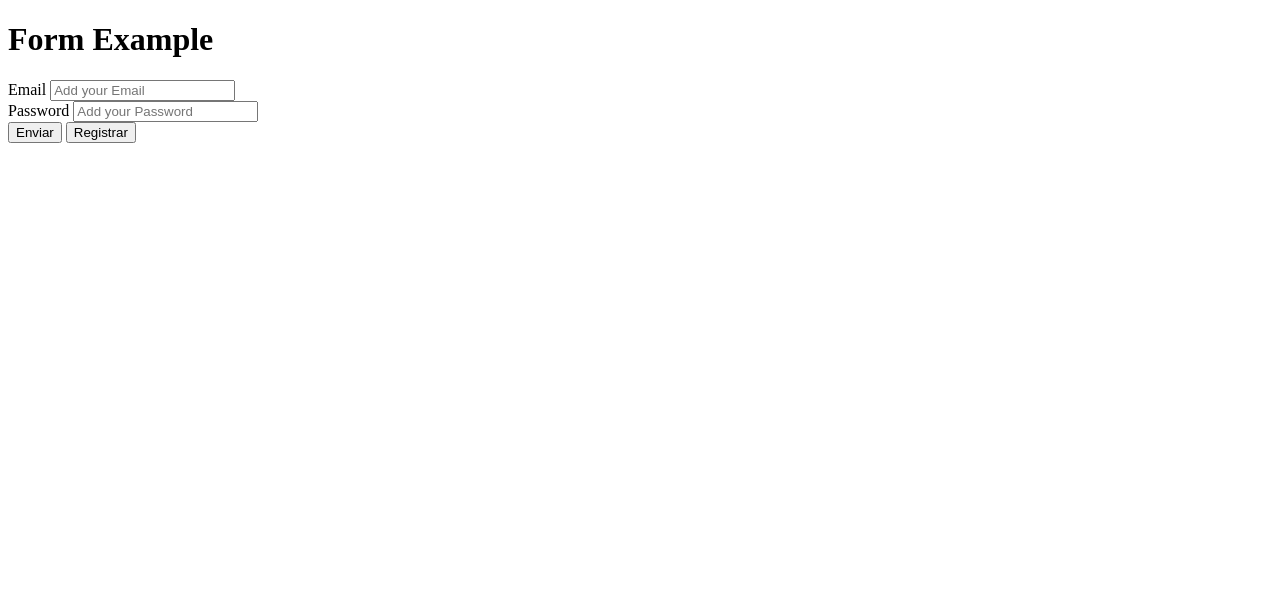
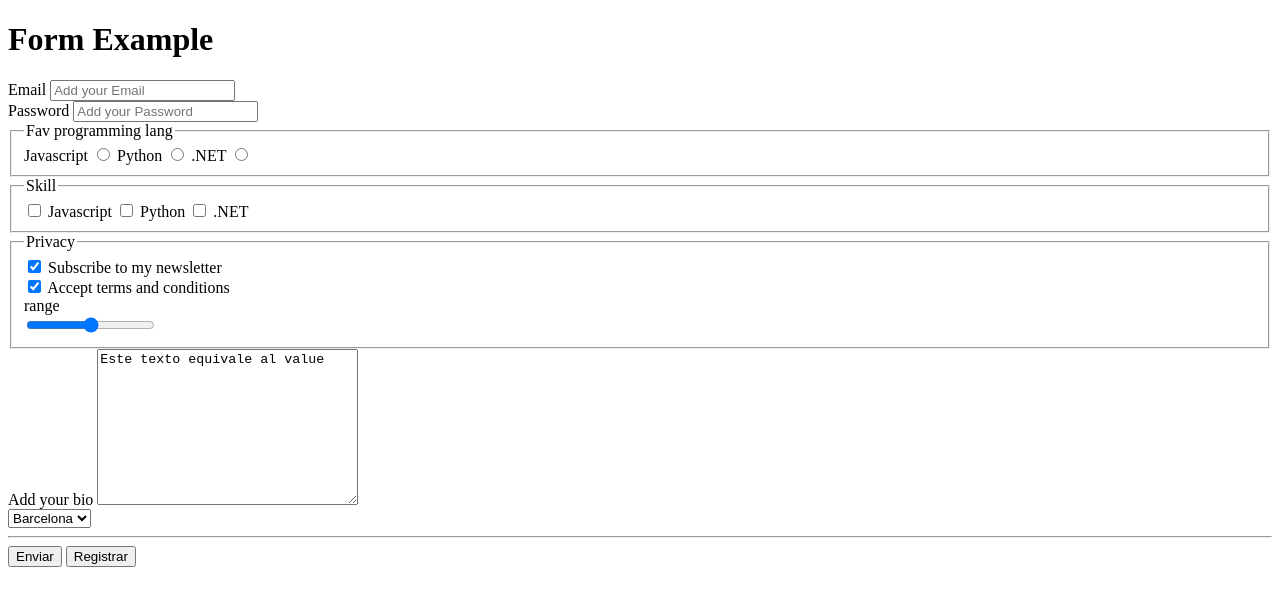
Before and after one commit to Ivarsky/HTML-CSS, a plain HTML site: page day02/forms/index.html in a window 1280 px wide. Drawn offline with Linux system fonts and the light colour scheme.

Commit message:
checkbox, radio, inputs, textarea, select...

```diff
--- a/day02/forms/index.html
+++ b/day02/forms/index.html
@@ -16,23 +16,84 @@
         <!-- method: post, usar siempre que se trabaje con informacion sensible para que no se muestre en el historial-->
         <div>
             <label for="mail">Email</label>
-            <!-- Texto descriptivo para la caja del form -->
+            <!-- for, Texto descriptivo para la caja del form -->
             <input name="correo" id="mail" type="email" placeholder="Add your Email">
-            <!-- Tipo de entrada que espera -->
+            <!-- id, poner IDs UNICOS, para que los distintos elementos interactuen correctamente -->
+            <!-- type, Tipo de entrada que espera -->
             <!-- Placeholder, texto premuestra dentro de la caja -->
 
-
+            <!-- Metiendolos en divs podemos maquetarlos de forma vertical en vez de horizontal-->
         </div>
-        <!-- Metiendolos en divs podemos maquetarlos de forma vertical en vez de horizontal-->
         <div>
             <label for="pass">Password</label>
             <input name="pwd" id="pass" type="password" placeholder="Add your Password">
             <!-- Al poner etiqueta name nos aseguramos que la informacion del form se envia correctamente-->
             <!--usa siempre el input correcto-->
         </div>
+
+        <!-- fieldset, Crea una seccion aparte en la que agrupa contenido dentro de una "caja"-->
+        <fieldset>
+            <!-- Haciendo el juego de poner el mismo for e id al clicar en los nombres se marca el circulo-->
+            <legend>Fav programming lang</legend>
+            <label for="js">Javascript</label>
+            <input type="radio" id="js" name="favLang" value="javascript">
+            <label for="python">Python</label>
+            <input type="radio" id="python" name="favLang" value="python">
+            <label for="net">.NET</label>
+            <input type="radio" id="net" name="favLang" value="net">
+            <!-- Al usar el mismo name en todos conseguimos que solo se pueda seleccionar una opcion y no todas a la vez -->
+            <!-- Value, el nombre del valor que esta enviando -->
+        </fieldset>
+
+        <fieldset>
+            <legend>Skill</legend>
+            <!-- lo mismo pero con checkbox, solo si el type es radio es cuando se
+                puede hacer que solo deje seleccionar 1 opcion con los mismos names -->
+            <input type="checkbox" id="skilljs" name="skill" value="javascript">
+            <label for="skilljs">Javascript</label>
+            <input type="checkbox" id="skillpython" name="skill" value="python">
+            <label for="skillpython">Python</label>
+            <input type="checkbox" id="skillnet" name="skill" value="net">
+            <label for="skillnet">.NET</label>
+            <!-- invirtiendo el orden de label e input se altera el orden en el que se muestra en web -->
+        </fieldset>
+
+        <fieldset>
+            <legend>Privacy</legend>
+            <div>
+                <!-- checked, preseleccionado -->
+                <input type="checkbox" name="spam" id="spam" checked>
+                <label for="spam">Subscribe to my newsletter</label>
+            </div>
+            <div>
+                <input type="checkbox" name="terms" id="termAndConditions" checked>
+                <label for="termsAndConditions">Accept terms and conditions</label>
+            </div>
+            <div>
+                <label for="range">range</label>
+            </div>
+            <!--range, barrita de "volumen"-->
+            <div>
+                <input type="range" name="range" id="range">
+            </div>
+        </fieldset>
+
+        <label for="bio">Add your bio</label>
+        <!-- textarea, rectangulo para textos largos con buena visibilidad -->
+        <textarea name="bio" id="bio" cols="30" rows="10">Este texto equivale al value</textarea>
+        <!-- select, menu desplegable-->
+        <div>
+            <select name="ciudad" id="ciudad">
+                <!-- el value a mandar es el de la option -->
+                <option value="mad">Barcelona</option>
+                <option value="bcn">Reikiavik</option>
+                <option value="cdmx">CDMX</option>
+            </select>
+        </div>
+        <hr>
         <input type="submit" value="Enviar">
-        <!-- Input: Submit, Se comporta como un boton-->
-        <button>Registrar</button><!-- Texto para el boton -->
+        <!-- Input: Submit, Se comporta como un boton de envio-->
+        <button type="submmit">Registrar</button><!-- boton, las librerias hacen mas facil estilar button-->
     </form>
 
 </body>
```
